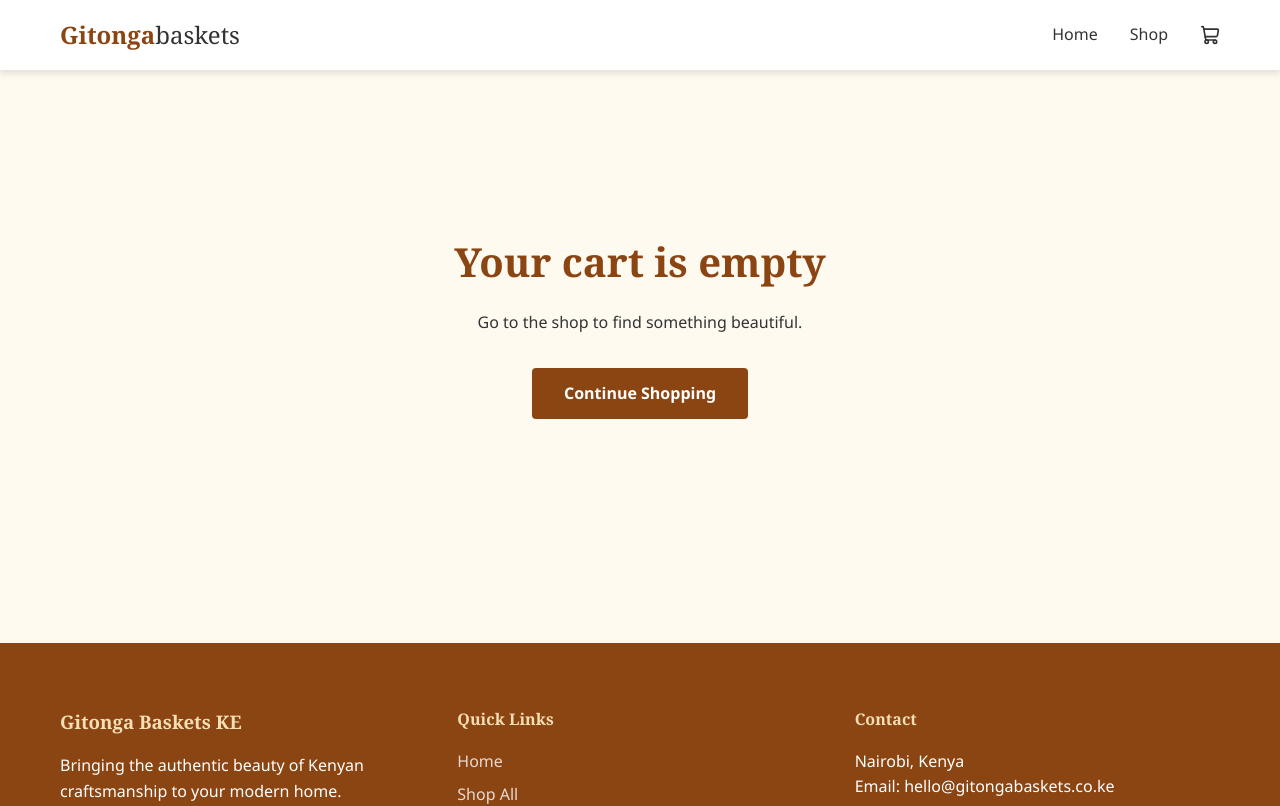
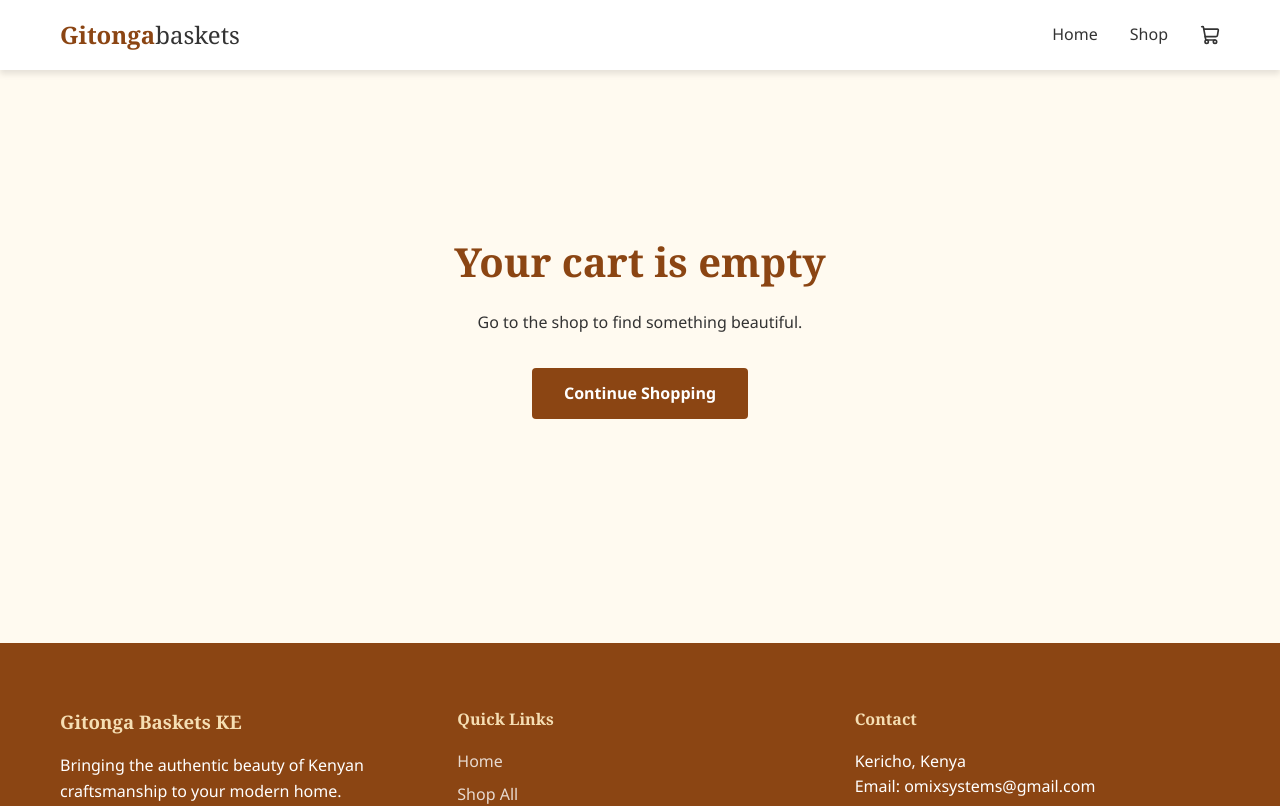
Before and after one commit to innercircle254/gitonga-baskets-ke, a React (Vite) app: page /cart in a window 1280 px wide. Shown: the top 806 px of the page. Built offline with nearby package versions, Linux system fonts and the light colour scheme.

Commit message:
Update contact info and dependencies

```diff
--- a/package.json
+++ b/package.json
@@ -5,6 +5,8 @@
   "type": "module",
   "scripts": {
     "dev": "vite",
+    "predeploy": "npm run build",
+    "deploy": "gh-pages -d dist",
     "build": "tsc -b && vite build",
     "lint": "eslint .",
     "preview": "vite preview"
@@ -27,6 +29,7 @@
     "eslint": "^9.39.4",
     "eslint-plugin-react-hooks": "^7.0.1",
     "eslint-plugin-react-refresh": "^0.5.2",
+    "gh-pages": "^6.3.0",
     "globals": "^17.4.0",
     "typescript": "~6.0.2",
     "typescript-eslint": "^8.58.0",
--- a/src/components/Footer.tsx
+++ b/src/components/Footer.tsx
@@ -20,8 +20,8 @@ const Footer: React.FC = () => {
           </div>
           <div>
             <h4>Contact</h4>
-            <p>Nairobi, Kenya</p>
-            <p>Email: hello@gitongabaskets.co.ke</p>
+            <p>Kericho, Kenya</p>
+            <p>Email: omixsystems@gmail.com</p>
           </div>
         </div>
         <div className={styles.bottom}>
```
Also changed, not shown: 1 other file (tests, documents, lock files or other folders).
